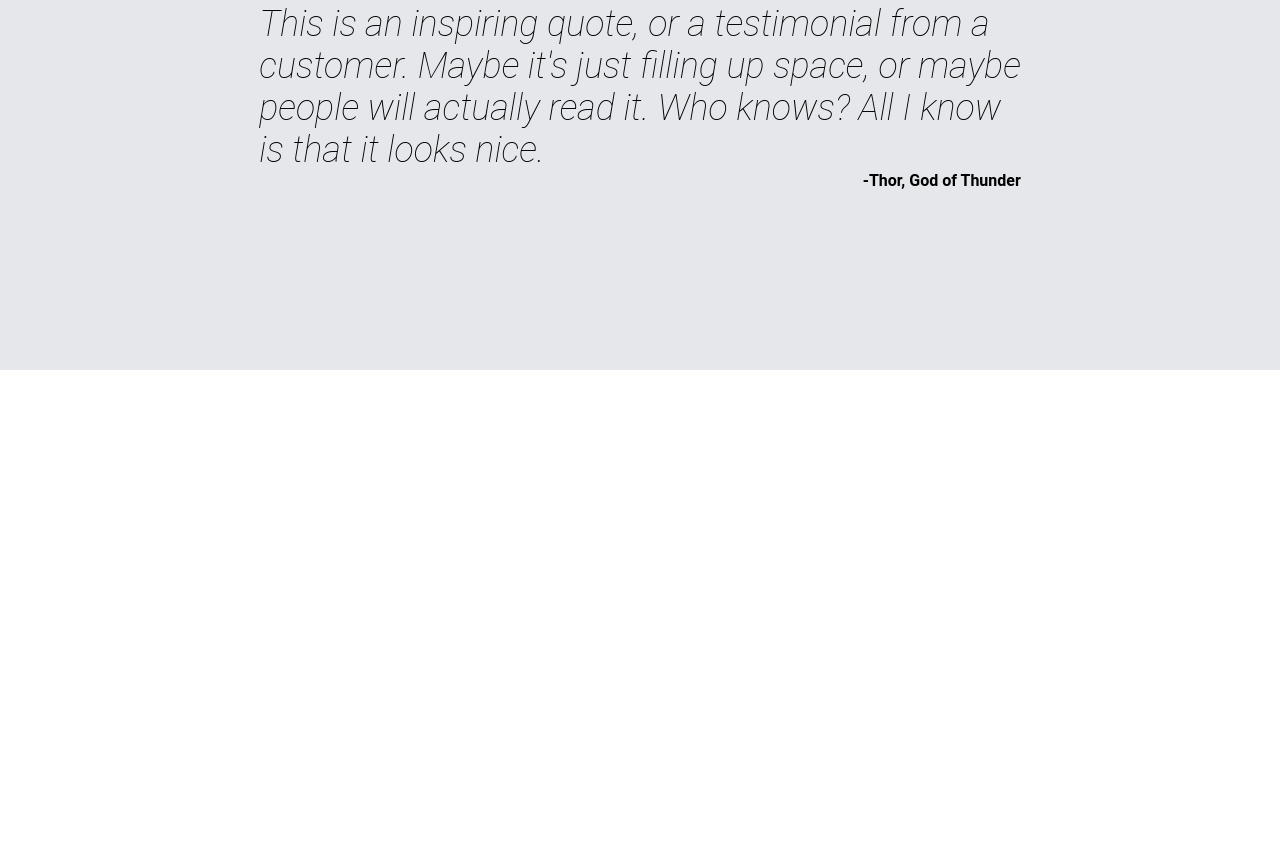
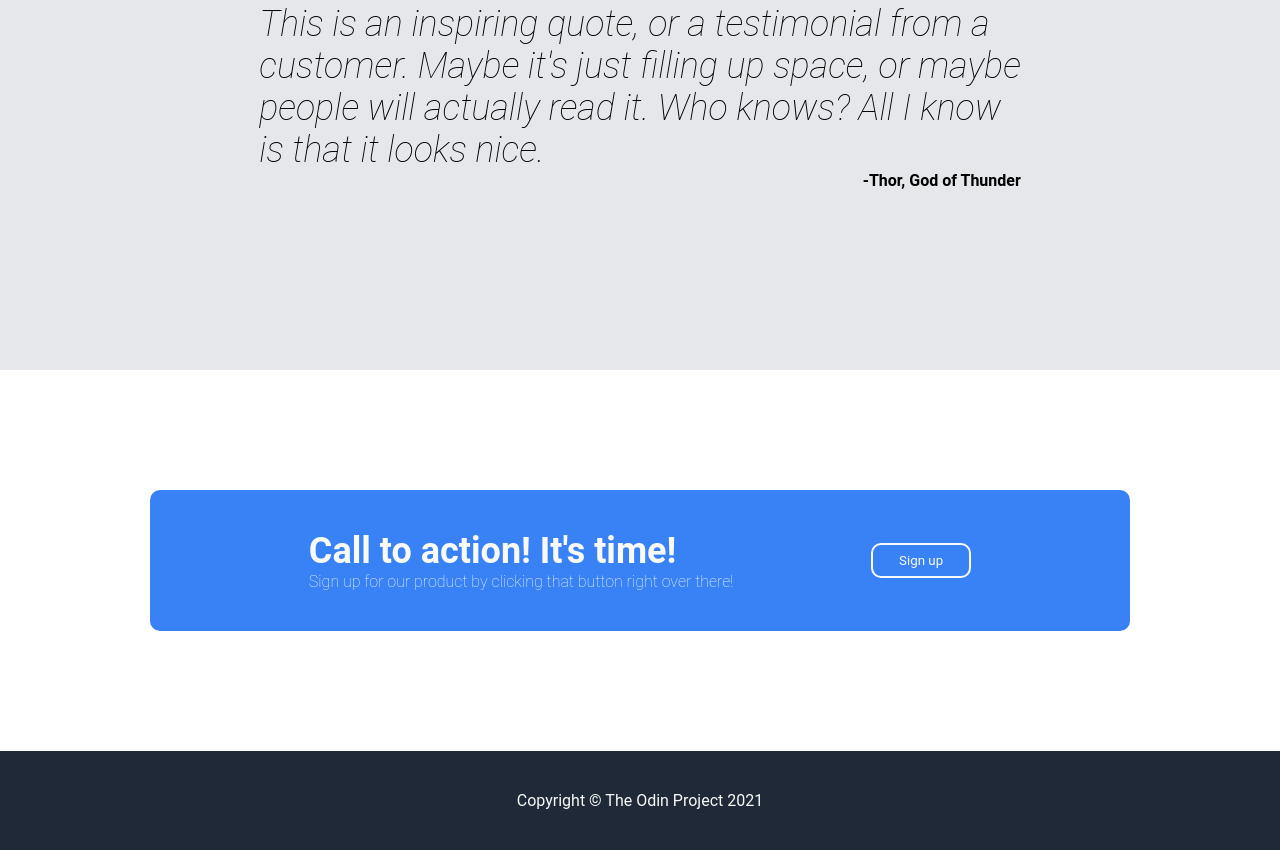
Before and after one commit to romnoelp/landing-page, a plain HTML site: page index.html in a window 1280 px wide. Shown: the part 1094-1944 px from the top of the page. Before the commit the page ends 1464 px from the top, so only its background shows below. Drawn offline with Linux system fonts and the light colour scheme.

Commit message:
Finished the whole project
Added the HTML for the fourth section and the footer along with its styling still adhering to the instructions.

```diff
--- a/index.html
+++ b/index.html
@@ -105,7 +105,27 @@
         </div>
       </div>
     </div>
-    <div class="fourth-section"></div>
-    <div class="footer"></div>
+    <div class="fourth-section">
+      <div class="container">
+        <div class="content">
+          <div class="left">
+            <p class="top-text">Call to action! It's time!</p>
+            <p class="bottom-text">
+              Sign up for our product by clicking that button right over there!
+            </p>
+          </div>
+          <div class="right">
+            <div class="button-container">
+              <button class="sign-up">
+                <span class="text">Sign up</span>
+              </button>
+            </div>
+          </div>
+        </div>
+      </div>
+    </div>
+    <div class="footer">
+      <p class="info">Copyright © The Odin Project 2021</p>
+    </div>
   </body>
 </html>
--- a/style.css
+++ b/style.css
@@ -160,3 +160,59 @@ a {
 .hero-name {
     font-weight: bold;
 }
+
+.fourth-section {
+    display: flex;
+    justify-content: center;
+
+    padding: 120px 20px;
+}
+
+.fourth-section .content {
+    background-color: #3882F6;
+    padding: 40px 90px;
+    width: 800px;
+    border-radius: 10px;
+}
+
+.fourth-section .top-text {
+    color: #F9FAF8;
+}
+
+.fourth-section .bottom-text {
+    color: #F9FAF8;
+    font-weight: lighter;
+}
+
+.fourth-section .right {
+    display: flex;
+}
+
+.fourth-section .button-container {
+    display: flex;
+    justify-content: center;
+    align-items: center;
+}
+
+.fourth-section .sign-up {
+    border: #F9FAF8 2px solid;
+    background-color: #3882F6;
+    width:100px;
+    height:35px;
+    border-radius: 10px;
+}
+
+.fourth-section .text {
+    color: #F9FAF8;
+}
+
+.footer {
+    background-color: #1F2937;
+    display: flex;
+    padding: 40px;
+    justify-content: center;
+}
+
+.info {
+    color: #F9FAF8;
+}
```
